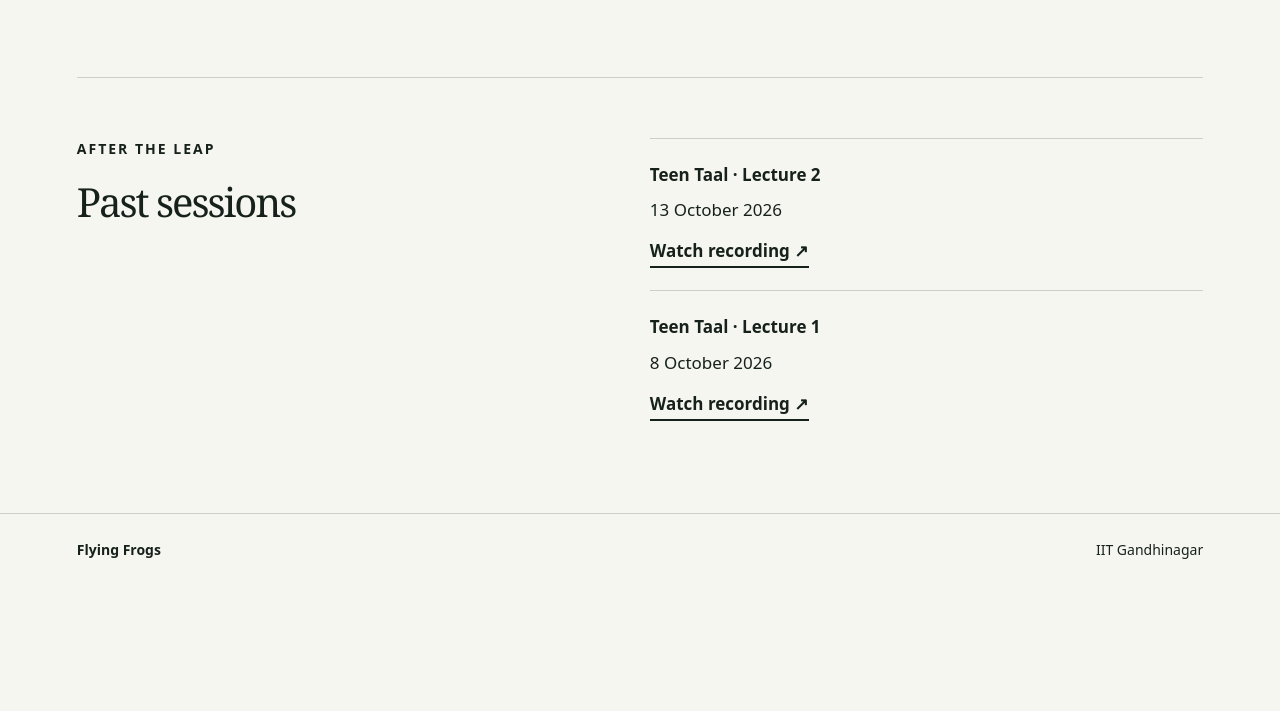
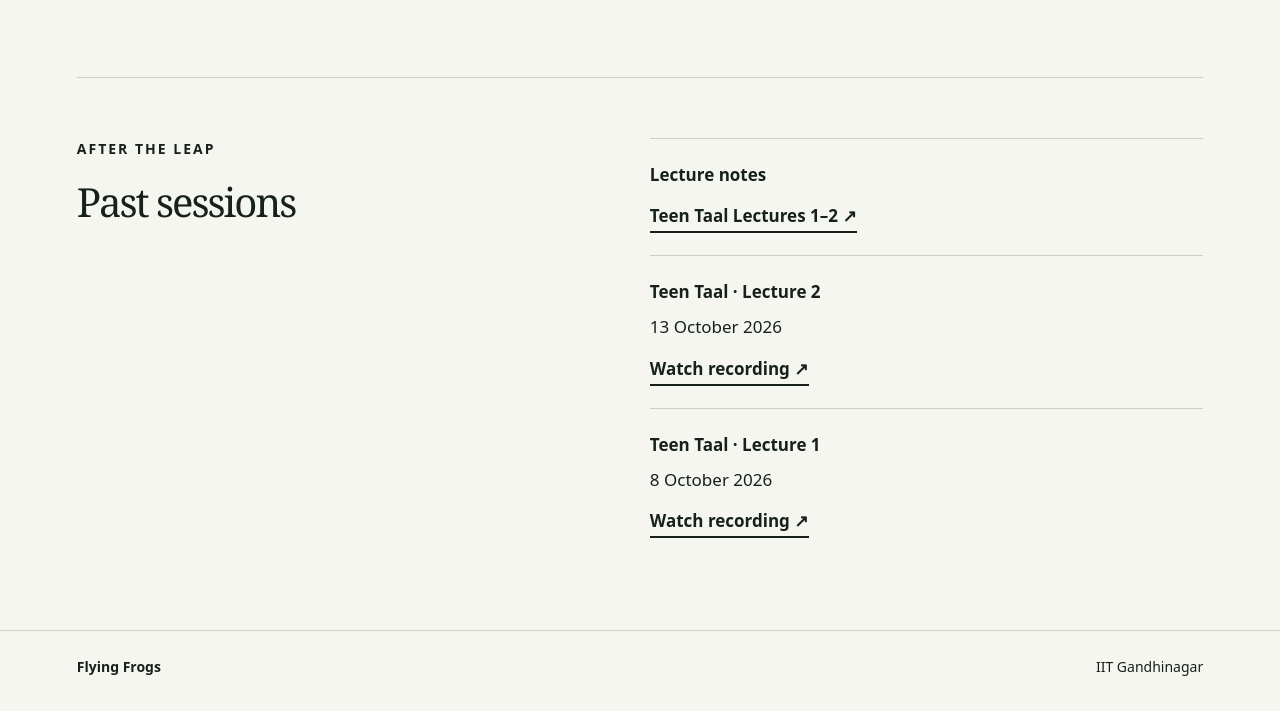
Before and after one commit to JhaPrassanna/Flying-Frogs, a plain HTML site: page index.html in a window 1280 px wide. Shown: the part 1633-2344 px from the top of the page. Before the commit the page ends 2226 px from the top, so only its background shows below. Drawn offline with Linux system fonts and the light colour scheme.

Commit message:
Link Teen Taal Lectures 1-2 notes

```diff
--- a/index.html
+++ b/index.html
@@ -26,7 +26,7 @@
 <section class="hero" aria-labelledby="title"><div><p class="series-label">A seminar series run by graduate students at IIT Gandhinagar.</p><div class="title-lockup"><h1 id="title">Flying<br><em>Frogs.</em></h1><img class="hero-logo" src="assets/flying-frog.svg" alt="Flying frog logo"></div><figure class="dyson-quote"><blockquote><a href="https://marktomforde.com/academic/miscellaneous/images/Birds-and-Frogs.pdf">“Some mathematicians are birds, others are frogs.”</a></blockquote><figcaption>Freeman Dyson, <cite><a class="article-link" href="https://marktomforde.com/academic/miscellaneous/images/Birds-and-Frogs.pdf">Birds and Frogs</a></cite></figcaption></figure></div></section>
 <section class="feature" id="sessions" aria-labelledby="talk"><div class="feature-top"><span class="tag">Ongoing mini-course · 01</span><span>Additive combinatorics / Fourier analysis</span></div><div class="talk-grid"><div><h2 class="talk-title" id="talk">Teen taal</h2><div class="devanagari" lang="hi">तीन ताल</div><p class="speaker">Prassanna Nand Jha</p><div class="progression" aria-label="Three equally spaced points"><div class="dots" aria-hidden="true"><span class="dot active"></span><span class="bridge"></span><span class="dot active"></span><span class="bridge"></span><span class="dot active"></span></div><small>Three equally spaced points. One classical question.</small></div></div><div class="abstract"><p>How large can a set of integers be without containing three equally spaced elements? In this mini-course, we approach this classical combinatorial problem by an unexpected route: Fourier analysis.</p><p>We will build the necessary Fourier-analytic tools from the ground up, use them to detect hidden structure inside sets of integers, and see how that structure can be amplified until three equally spaced elements are forced to appear.</p><p><strong>Prerequisites:</strong> Undergraduate real analysis and group theory.</p></div></div><dl class="meta"><div><dt>Next lecture</dt><dd>Lecture 3</dd></div><div><dt>Date & time</dt><dd>Fri, 16 Oct<br>6:30 pm</dd></div><div><dt>Venue</dt><dd>AB7/103</dd></div><div><dt>Format</dt><dd>Mini-course</dd></div></dl></section>
 <section class="about" id="about" aria-labelledby="about-title"><div><h2 id="about-title">A seminar series where frogs learn to fly.</h2></div><div><p>Graduate research asks us to go deep into a particular problem. Flying Frogs makes room to look around: to broaden our mathematical landscape, learn from one another, and discover ideas outside our own specialities.</p><p>Share a subject, an idea, or a tool you would like others to discover. Contributions can take the form of a single talk or a mini-series.</p></div></section>
-<section class="archive" id="archive" aria-labelledby="archive-title"><div><p class="eyebrow">After the leap</p><h2 id="archive-title">Past sessions</h2></div><div><div class="empty"><p><strong>Teen Taal · Lecture 2</strong></p><p>13 October 2026</p><p><a class="recording-link" href="https://youtu.be/9eopKqbmAco" target="_blank" rel="noopener">Watch recording ↗</a></p></div><div class="empty"><p><strong>Teen Taal · Lecture 1</strong></p><p>8 October 2026</p><p><a class="recording-link" href="https://youtu.be/QXleHkp2r78" target="_blank" rel="noopener">Watch recording ↗</a></p></div></div></section>
+<section class="archive" id="archive" aria-labelledby="archive-title"><div><p class="eyebrow">After the leap</p><h2 id="archive-title">Past sessions</h2></div><div><div class="empty"><p><strong>Lecture notes</strong></p><p><a class="recording-link" href="notes/Teen-Taal-Lectures-1-2.pdf" target="_blank" rel="noopener">Teen Taal Lectures 1–2 ↗</a></p></div><div class="empty"><p><strong>Teen Taal · Lecture 2</strong></p><p>13 October 2026</p><p><a class="recording-link" href="https://youtu.be/9eopKqbmAco" target="_blank" rel="noopener">Watch recording ↗</a></p></div><div class="empty"><p><strong>Teen Taal · Lecture 1</strong></p><p>8 October 2026</p><p><a class="recording-link" href="https://youtu.be/QXleHkp2r78" target="_blank" rel="noopener">Watch recording ↗</a></p></div></div></section>
 </main>
 <footer><span class="footer-title">Flying Frogs</span><span>IIT Gandhinagar</span></footer>
 </body>
```
